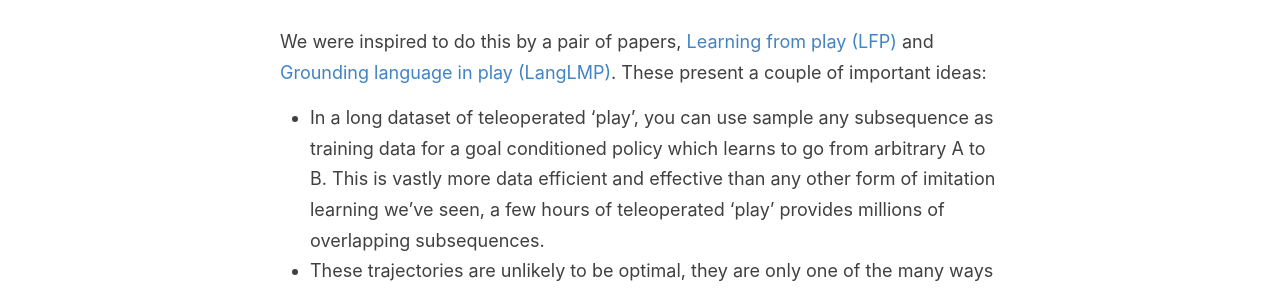
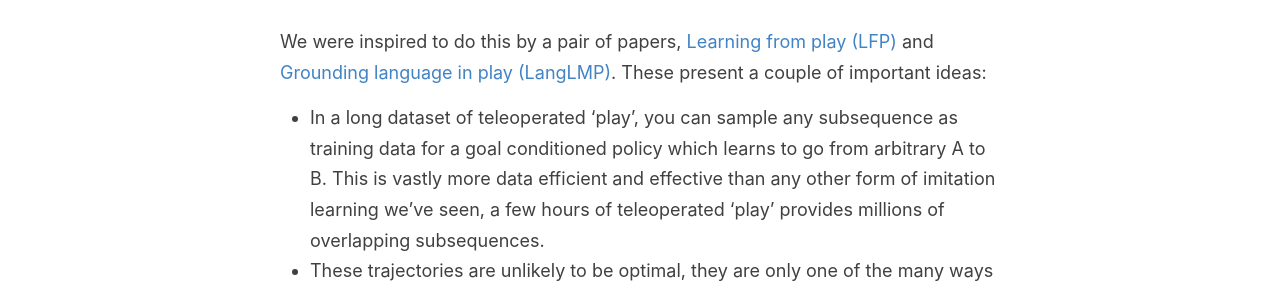
Before and after one commit to sholtodouglas/sholtodouglas.github.io, a Jekyll site: the page built from _posts/2020-12-18-LearningFromPlayAndLanguage.md, in a window 1280 px wide and 900 px high, scrolled down 1160 px. Shown: the part 153-445 px from the top of the window. Built offline with Jekyll 4.4.1, drawn with Linux system fonts in a browser that asks for light colours; formulas are drawn with MathJax 3.

Commit message:
Update 2020-12-18-LearningFromPlayAndLanguage.md

```diff
--- a/_posts/2020-12-18-LearningFromPlayAndLanguage.md
+++ b/_posts/2020-12-18-LearningFromPlayAndLanguage.md
@@ -20,7 +20,7 @@
 > "Can we enable fast transfer learning to new scenes or behaviours by using language to exand the available training data for imitation learning?"
 
 We were inspired to do this by a pair of papers, [Learning from play (LFP)](https://learning-from-play.github.io/) and [Grounding language in play (LangLMP)](https://arxiv.org/abs/2005.07648). These present a couple of important ideas:
-- In a long dataset of teleoperated 'play', you can use sample any subsequence as training data for a goal conditioned policy which learns to go from arbitrary A to B. This is vastly more data efficient and effective than any other form of imitation learning we've seen, a few hours of teleoperated 'play' provides millions of overlapping subsequences.
+- In a long dataset of teleoperated 'play', you can sample any subsequence as training data for a goal conditioned policy which learns to go from arbitrary A to B. This is vastly more data efficient and effective than any other form of imitation learning we've seen, a few hours of teleoperated 'play' provides millions of overlapping subsequences.
 - These trajectories are unlikely to be optimal, they are only one of the many ways of getting from A-B. This multimodality is captured by using a seq-seq VAE as the actor. The encoder of the VAE encodes the input subsequence as a latent 'trajectory' vector $E(z \| a_0,s_0 .. a_T, s_T) $, which the decoder combines with the state and goal state at each timestep to choose an action $\pi(a \|z,s_t, s_g)$. During training, they seek to maximise the log probability of the true actions from that sequence. At test time, a 'planner' samples a potential trajectory vector given the initial and end goal $P(z \|s_0, s_g)$. During training, the actor tries to decode that specific way of achieving the goal - at test time, the actor decodes one of the many ways of achieving it. Use images rather than states as goals by embedding the image in a lower dimensional space with a CNN as a feature encoder.
 - The model can be adapted to use sentences as a goal by labelling a small (<1% of total dataset in their experiments) number of trajectories. Goal images and sentences will share the same goal embedding space because they will correspond to the same sequences of actions, which will be maximised for by the same imitation learning objective as before. This allows language to control the robot, while still learning more robust control from a vastly bigger dataset.
 
```
